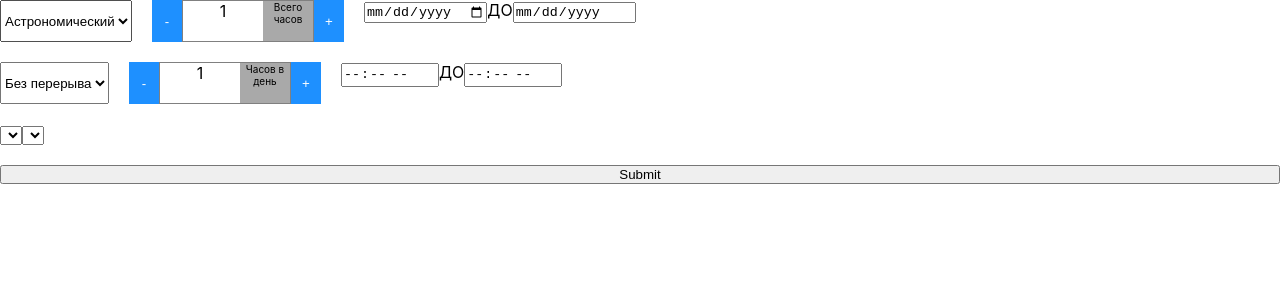
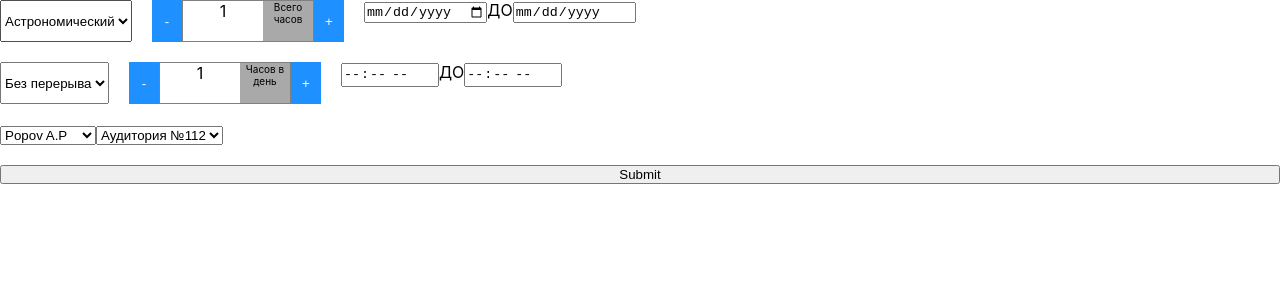
Before and after one commit to maskal2719/phoenix, a React (Create React App) app: page / in a window 1280 px wide. Shown: the top 300 px of the page. Built offline with nearby package versions, Linux system fonts and the light colour scheme.

Commit message:
feat: add data for select

```diff
--- a/src/App.js
+++ b/src/App.js
@@ -4,7 +4,12 @@ import SuperButton from "./componets /SuperButton/SuperButton";
 import DisplayValue from "./componets /DisplayValue/DisplayValue";
 import SuperSelect from "./componets /SuperSelect/SuperSelect";
 import SuperInput from "./componets /SuperInput/SuperInput";
-import { breaksTimeOptions, typeTimeOptions } from "./common/data/data";
+import {
+  auditoryOptions,
+  breaksTimeOptions,
+  teachersOptions,
+  typeTimeOptions,
+} from "./common/data/data";
 
 function App() {
   const time = new Date();
@@ -105,8 +110,8 @@ function App() {
         </div>
       </div>
       <div>
-        <SuperSelect />
-        <SuperSelect />
+        <SuperSelect options={teachersOptions} />
+        <SuperSelect options={auditoryOptions} />
       </div>
       <input type="submit" />
     </div>
--- a/src/common/data/data.js
+++ b/src/common/data/data.js
@@ -9,3 +9,13 @@ export const breaksTimeOptions = [
   { value: 20, name: "20" },
   { value: 30, name: "30" },
 ];
+
+export const teachersOptions = [
+  { value: "Popov", name: "Popov A.P" },
+  { value: "Andreev", name: "Andreev V.V" },
+];
+
+export const auditoryOptions = [
+  { value: 112, name: "Аудитория №112" },
+  { value: 10, name: "Аудитория №10 " },
+];
```
